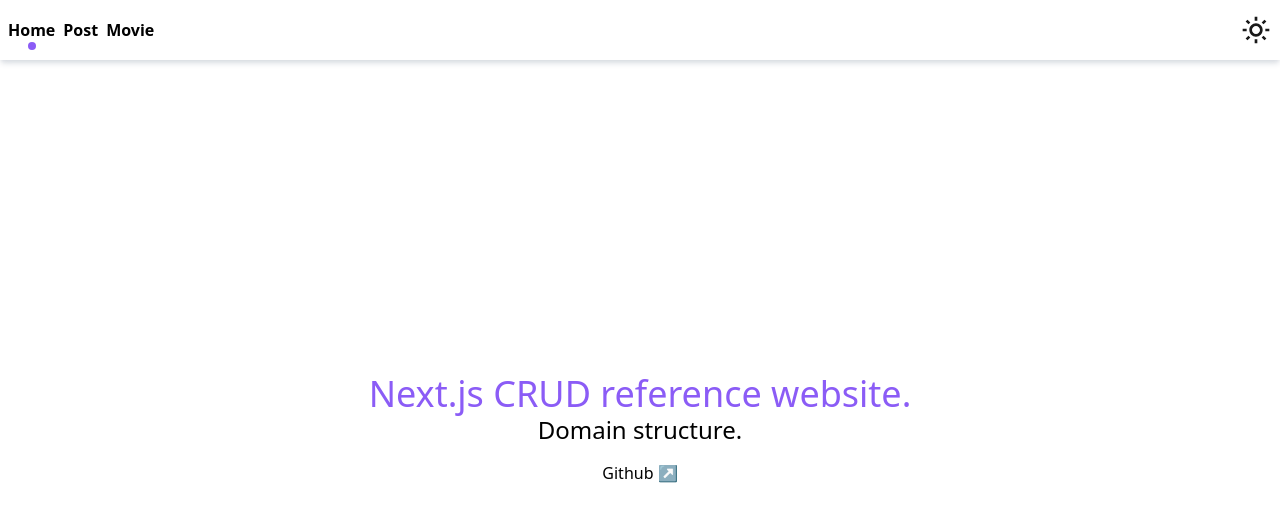
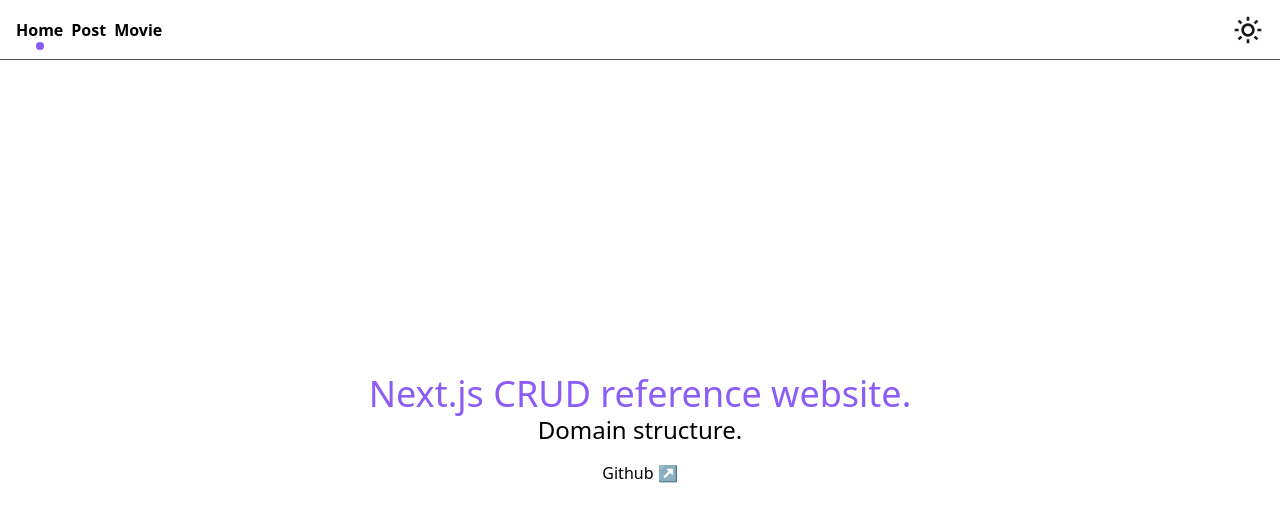
Before and after one commit to SEJ1991/next-crud, a Next.js app: page / in a window 1280 px wide. Shown: the top 522 px of the page. Built offline with nearby package versions, Linux system fonts and the light colour scheme.

Commit message:
refactor: [NC_refactor-Header-component-20] refactor Header component style

```diff
--- a/src/app/globals.css
+++ b/src/app/globals.css
@@ -72,6 +72,10 @@
 }
 
 @layer utilities {
+  .max-content-width {
+    max-width: 120rem;
+  }
+
   .flex-center {
     @apply flex justify-center items-center;
   }
--- a/src/app/layout.tsx
+++ b/src/app/layout.tsx
@@ -26,7 +26,7 @@
   return (
     <html lang='en' suppressHydrationWarning>
       <body
-        className={`${geistSans.variable} ${geistMono.variable} antialiased max-w-[1920px] mx-auto bg-theme-primary`}
+        className={`${geistSans.variable} ${geistMono.variable} antialiased max-content-width mx-auto bg-theme-primary`}
       >
         <Providers>
           <Header className='flex justify-between p-2'>
--- a/src/shared/components/atoms/Header.tsx
+++ b/src/shared/components/atoms/Header.tsx
@@ -6,7 +6,7 @@
     <header
       {...props}
       className={twMerge(
-        'w-full h-header-h fixed shadow-shadow-primary shadow-md backdrop-blur-sm z-20',
+        'w-full max-content-width h-header-h fixed px-page-frame-x border-b border-dark-gray-primary bg-theme-primary z-20',
         props.className
       )}
     >
```
